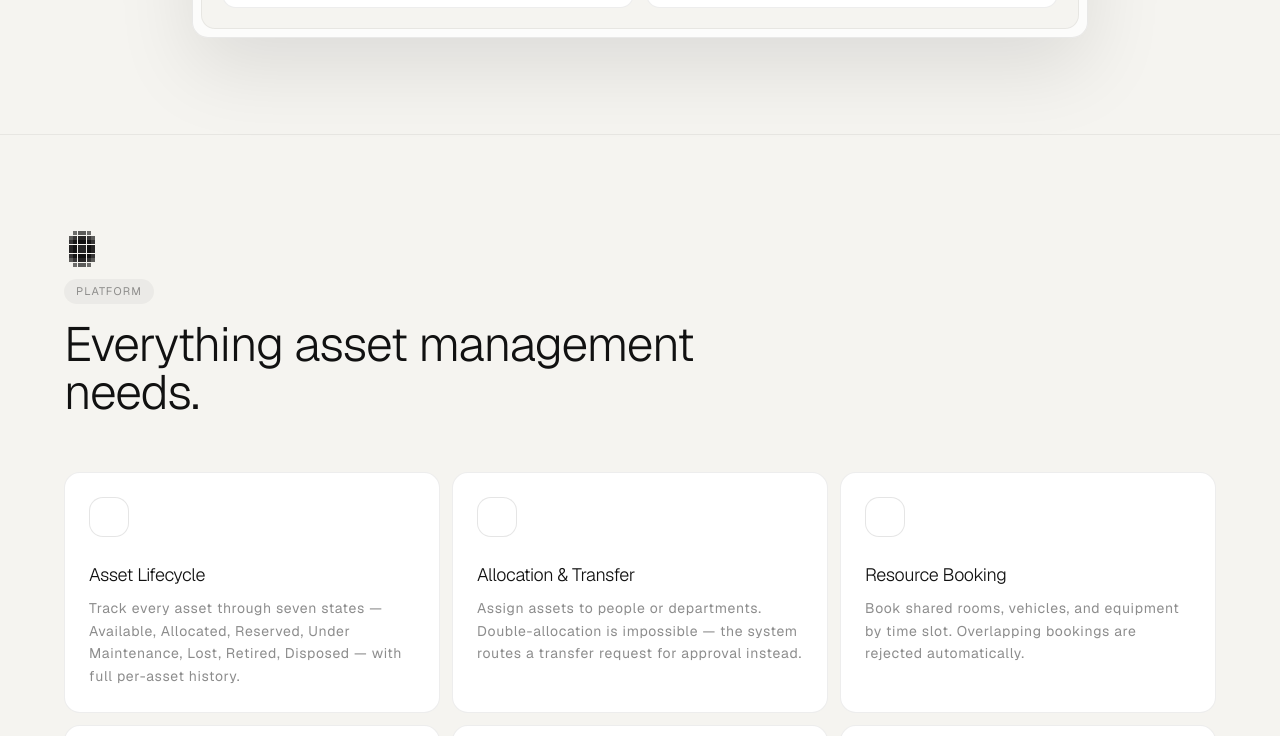
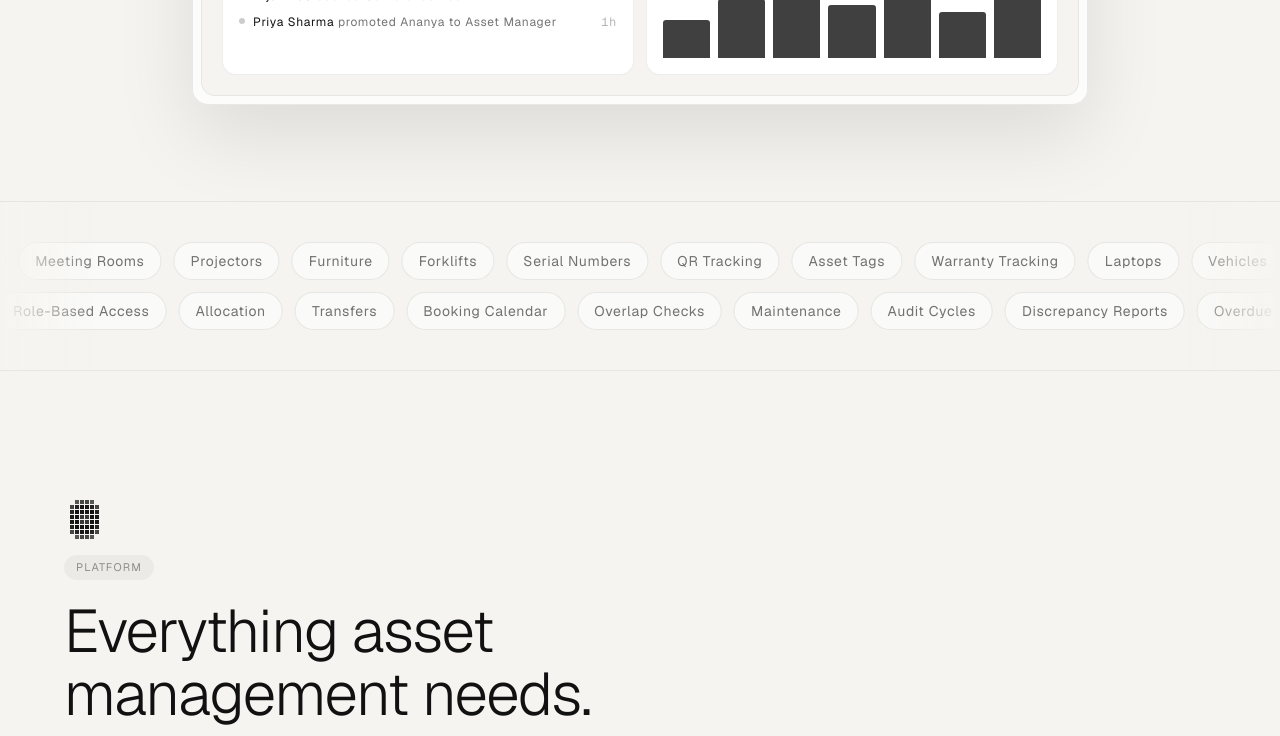
Before and after one commit to PanavPatel06/AssetFlow, a Next.js app: page / in a window 1280 px wide. Shown: the part 1160-1896 px from the top of the page. Built offline with nearby package versions, Linux system fonts and the light colour scheme; some icons are missing.

Commit message:
Improve landing DESIGN.md fidelity: larger hero + section type, py-32 whitespace, p-8 cards, add marquee ticker band; make Card padding configurable

```diff
--- a/app/page.js
+++ b/app/page.js
@@ -16,6 +16,7 @@ import BlurInHeading from "@/components/motion/BlurInHeading";
 import Reveal from "@/components/motion/Reveal";
 import PixelGlyph from "@/components/motion/PixelGlyph";
 import LandingNav from "@/components/marketing/LandingNav";
+import Marquee from "@/components/marketing/Marquee";
 
 const FEATURES = [
   { icon: Boxes, title: "Asset Lifecycle", body: "Track every asset through seven states — Available, Allocated, Reserved, Under Maintenance, Lost, Retired, Disposed — with full per-asset history." },
@@ -70,9 +71,9 @@ export default function LandingPage() {
           </div>
 
           <BlurInHeading
-            text="One platform for every asset, resource, and workflow."
+            text="One place for every asset and resource."
             as="h1"
-            className="mx-auto mt-6 max-w-3xl font-display text-5xl font-light leading-[1.05] tracking-tight text-foreground sm:text-6xl md:text-7xl"
+            className="mx-auto mt-6 max-w-4xl font-display text-6xl font-light leading-[1.02] tracking-[-0.025em] text-foreground sm:text-7xl md:text-8xl"
           />
 
           <p className="mx-auto mt-6 max-w-xl text-base leading-relaxed text-black/50">
@@ -109,12 +110,15 @@ export default function LandingPage() {
         <HeroPreview />
       </section>
 
+      {/* ------------------------------- Marquee band ---------------------------- */}
+      <Marquee />
+
       {/* -------------------------------- Platform ------------------------------- */}
       <Section id="platform" glyph="assets" eyebrow="Platform" title="Everything asset management needs.">
         <div className="grid grid-cols-1 gap-3 sm:grid-cols-2 lg:grid-cols-3">
           {FEATURES.map((f, i) => (
             <Reveal key={f.title} delay={(i % 3) * 80}>
-              <Card className="h-full">
+              <Card className="h-full min-h-[200px]" padding="p-8">
                 <div className="mb-6 flex h-10 w-10 items-center justify-center rounded-control border border-black/10 bg-white/60">
                   <f.icon className="h-5 w-5 text-foreground" strokeWidth={1.5} />
                 </div>
@@ -132,7 +136,7 @@ export default function LandingPage() {
         <div className="grid grid-cols-1 gap-3 sm:grid-cols-2 lg:grid-cols-4">
           {ROLES.map((r, i) => (
             <Reveal key={r.name} delay={(i % 4) * 80}>
-              <Card className="h-full">
+              <Card className="h-full" padding="p-8">
                 <div className="mb-4 flex items-center gap-2">
                   <ShieldCheck className="h-4 w-4 text-black/40" strokeWidth={1.5} />
                   <h3 className="text-base font-light text-foreground">{r.name}</h3>
@@ -164,7 +168,7 @@ export default function LandingPage() {
       </Section>
 
       {/* ---------------------------------- CTA ---------------------------------- */}
-      <section className="border-t border-black/[0.06] px-6 py-28">
+      <section className="border-t border-black/[0.06] px-6 py-32">
         <div className="mx-auto max-w-2xl text-center">
           <PixelGlyph kind="dashboard" size={40} />
           <BlurInHeading
@@ -206,15 +210,15 @@ export default function LandingPage() {
 /* --------------------------- Section wrapper ------------------------------ */
 function Section({ id, glyph, eyebrow, title, description, children }) {
   return (
-    <section id={id} className="scroll-mt-24 border-t border-black/[0.06] px-6 py-24">
+    <section id={id} className="scroll-mt-24 border-t border-black/[0.06] px-6 py-32">
       <div className="mx-auto max-w-6xl">
-        <div className="mb-14 max-w-2xl">
-          <PixelGlyph kind={glyph} size={36} />
-          <Eyebrow className="mt-3">{eyebrow}</Eyebrow>
+        <div className="mb-16 max-w-2xl">
+          <PixelGlyph kind={glyph} size={40} />
+          <Eyebrow className="mt-4">{eyebrow}</Eyebrow>
           <BlurInHeading
             text={title}
             as="h2"
-            className="mt-4 text-4xl font-light tracking-tight text-foreground sm:text-5xl"
+            className="mt-5 text-4xl font-light leading-[1.05] tracking-tight text-foreground sm:text-5xl md:text-6xl"
           />
           {description && (
             <p className="mt-4 max-w-xl text-sm leading-relaxed text-black/45">{description}</p>
--- /dev/null
+++ b/components/marketing/Marquee.jsx
@@ -0,0 +1,52 @@
+// DESIGN.md §5.8 — full-bleed skills/tags band: two rows of pill tags scrolling
+// horizontally on an infinite loop (content duplicated for a seamless loop).
+
+const ROW_A = [
+  "Laptops", "Vehicles", "Meeting Rooms", "Projectors", "Furniture", "Forklifts",
+  "Serial Numbers", "QR Tracking", "Asset Tags", "Warranty Tracking",
+];
+const ROW_B = [
+  "Allocation", "Transfers", "Booking Calendar", "Overlap Checks", "Maintenance",
+  "Audit Cycles", "Discrepancy Reports", "Overdue Alerts", "Utilization", "Role-Based Access",
+];
+
+function Pill({ children }) {
+  return (
+    <span className="whitespace-nowrap rounded-full border border-black/[0.08] bg-white/50 px-4 py-2 text-sm text-black/55">
+      {children}
+    </span>
+  );
+}
+
+function Row({ items, duration, reverse }) {
+  return (
+    <div className="flex overflow-hidden">
+      <div
+        className="flex w-max shrink-0 items-center gap-3 pr-3 animate-marquee"
+        style={{ "--marquee-duration": `${duration}s`, animationDirection: reverse ? "reverse" : "normal" }}
+      >
+        {/* duplicated back-to-back so translateX(-50%) loops seamlessly */}
+        {[...items, ...items].map((t, i) => (
+          <Pill key={i}>{t}</Pill>
+        ))}
+      </div>
+    </div>
+  );
+}
+
+export default function Marquee() {
+  return (
+    <section
+      aria-hidden="true"
+      className="relative border-t border-black/[0.06] py-10"
+    >
+      <div className="flex flex-col gap-3">
+        <Row items={ROW_A} duration={44} />
+        <Row items={ROW_B} duration={54} reverse />
+      </div>
+      {/* soft edge fades */}
+      <div className="pointer-events-none absolute inset-y-0 left-0 w-24 bg-gradient-to-r from-background to-transparent" />
+      <div className="pointer-events-none absolute inset-y-0 right-0 w-24 bg-gradient-to-l from-background to-transparent" />
+    </section>
+  );
+}
--- a/components/ui/Card.jsx
+++ b/components/ui/Card.jsx
@@ -2,11 +2,12 @@ import { cn } from "@/lib/cn";
 
 // The base card recipe from DESIGN.md: 16px radius, hairline border, white bg,
 // slow 700ms hover transition of border + background.
-export default function Card({ className, hover = true, children, ...props }) {
+export default function Card({ className, hover = true, padding = "p-6", children, ...props }) {
   return (
     <div
       className={cn(
-        "rounded-card border border-black/[0.07] bg-card p-6 transition-all duration-700",
+        "rounded-card border border-black/[0.07] bg-card transition-all duration-700",
+        padding,
         hover && "hover:border-black/15 hover:bg-card-hover",
         className
       )}
```
